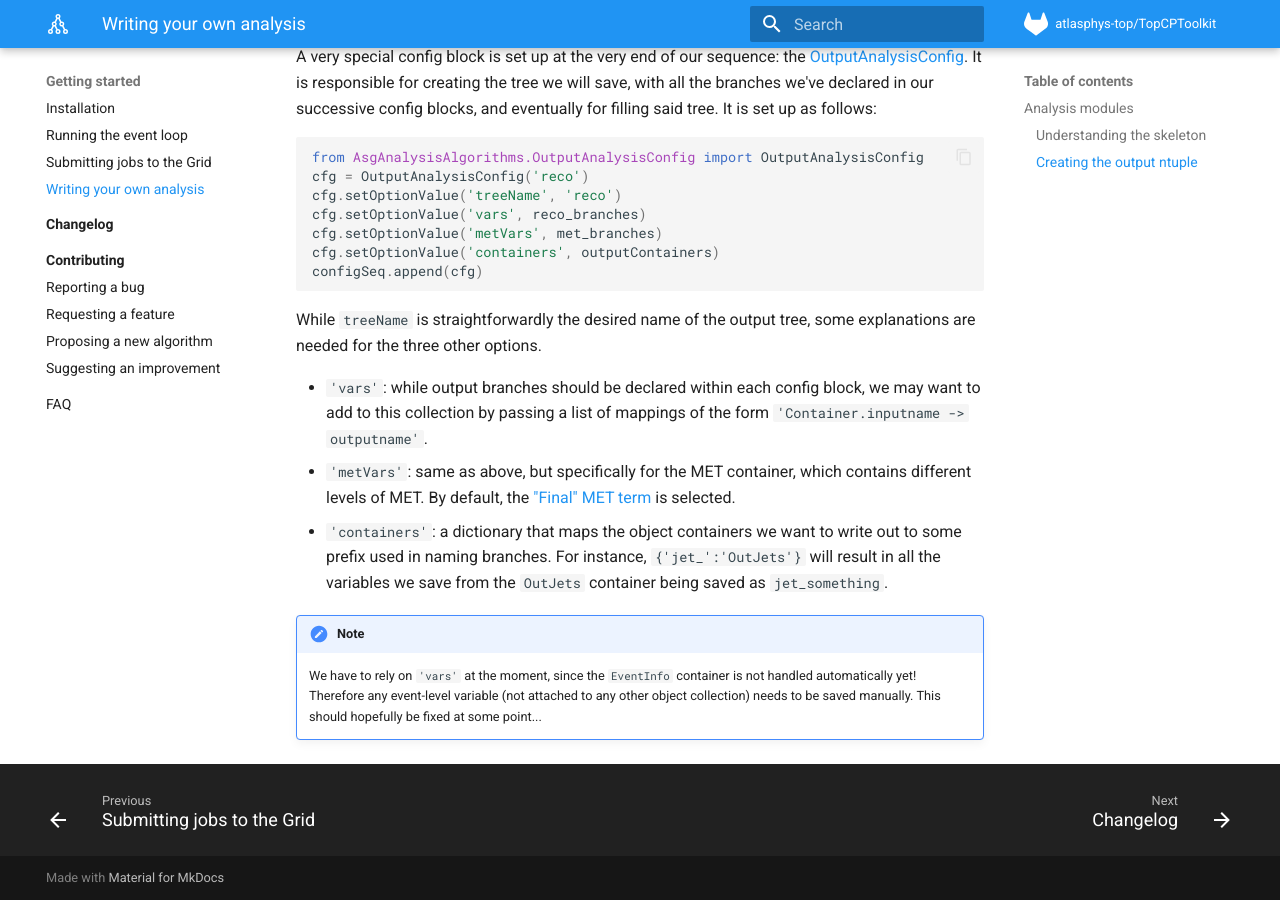
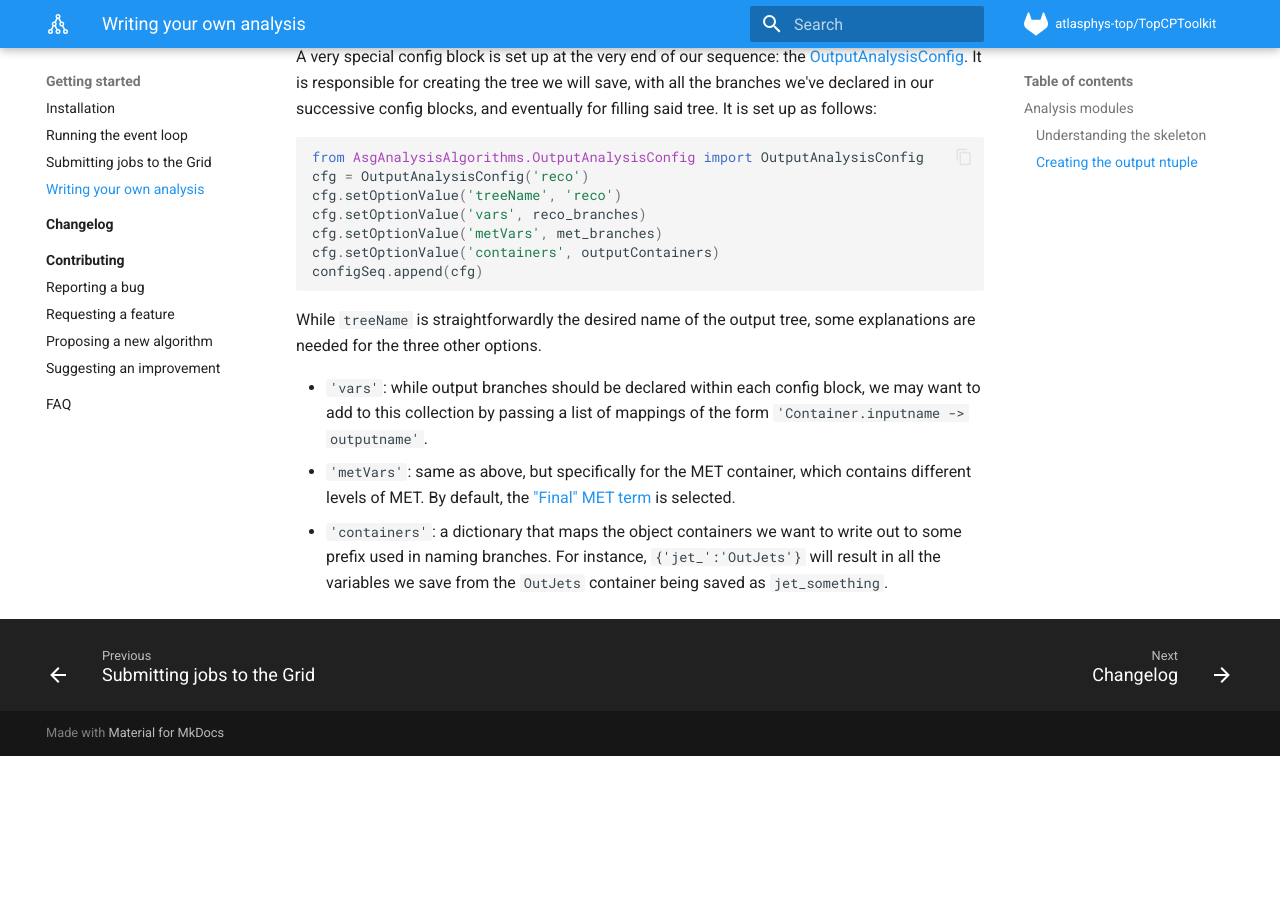
Before and after one commit to SuperNova76/TopCPToolKit, an MkDocs documentation site: the page built from docs/analysis.md, in a window 1280 px wide and 900 px high, scrolled down 1925 px. Built offline with MkDocs 1.6.1 and Material for MkDocs 9.7.7, drawn with Linux system fonts in a browser that asks for light colours; formulas are drawn with MathJax 3; after the commit the page ends 2681 px from its top, so only the background shows below that.

Commit message:
remove EventInfo issue from the docs

```diff
--- a/docs/analysis.md
+++ b/docs/analysis.md
@@ -75,6 +75,3 @@ While `treeName` is straightforwardly the desired name of the output tree, some
 - `'vars'`: while output branches should be declared within each config block, we may want to add to this collection by passing a list of mappings of the form `'Container.inputname -> outputname'`.
 - `'metVars'`: same as above, but specifically for the MET container, which contains different levels of MET. By default, the ["Final" MET term](https://acode-browser1.usatlas.bnl.gov/lxr/source/athena/PhysicsAnalysis/Algorithms/AsgAnalysisAlgorithms/AsgAnalysisAlgorithms/AsgxAODMetNTupleMakerAlg.h) is selected.
 - `'containers'`: a dictionary that maps the object containers we want to write out to some prefix used in naming branches. For instance, `{'jet_':'OutJets'}` will result in all the variables we save from the `OutJets` container being saved as `jet_something`.
-
-!!! note
-    We have to rely on `'vars'` at the moment, since the `EventInfo` container is not handled automatically yet! Therefore any event-level variable (not attached to any other object collection) needs to be saved manually. This should hopefully be fixed at some point...
```
Also changed, not shown: docs/settings/jets.md (+0 -3 lines), docs/settings/ntupling.md (+0 -3 lines), docs/settings/others.md (+0 -3 lines), docs/settings/trigger.md (+0 -3 lines).
